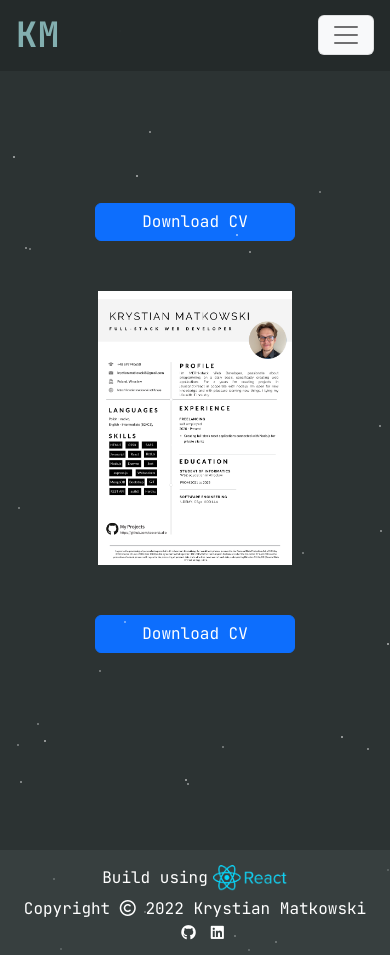
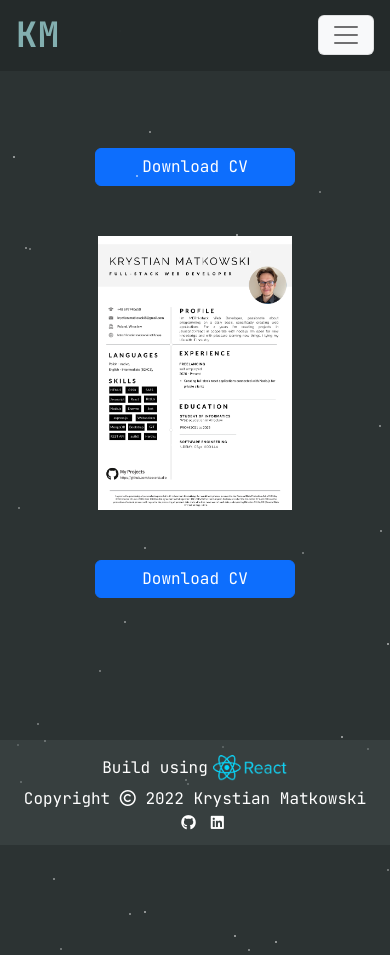
Before and after one commit to scoverstudio/km_portfolio.github.io, a React (Create React App) app: page /resume in a window 390 px wide. After the commit the page ends 845 px from the top, so only its background shows below. Built offline with nearby package versions, Linux system fonts and the light colour scheme.

Commit message:
resume rwd

```diff
--- a/src/components/views/Resume/Resume.module.scss
+++ b/src/components/views/Resume/Resume.module.scss
@@ -3,8 +3,17 @@
   justify-content: center;
   align-items: center;
   flex-direction: column;
-  padding: 0;
-  height: 100vh;
+  padding: 100px;
+  min-height: calc(100vh - 63px);
+
+  @media (max-width: 1200px) {
+    padding: 150px 0px;
+  }
+
+  @media (max-width: 720px) {
+    padding: 100px 0;
+    min-height: calc(100vh - 110px);
+  }
 
   .cv {
     color: white;
```
